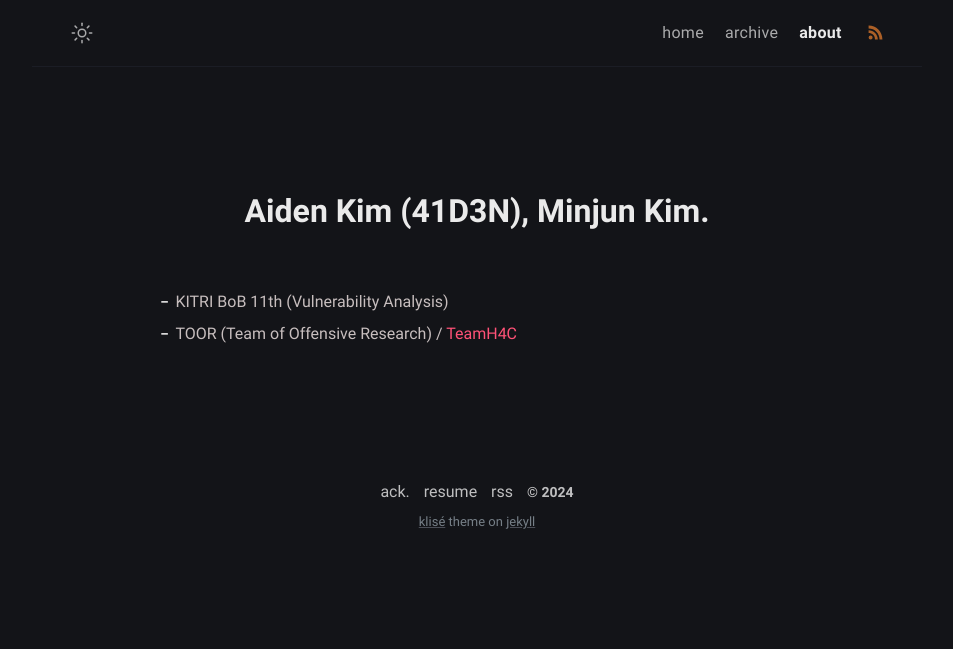
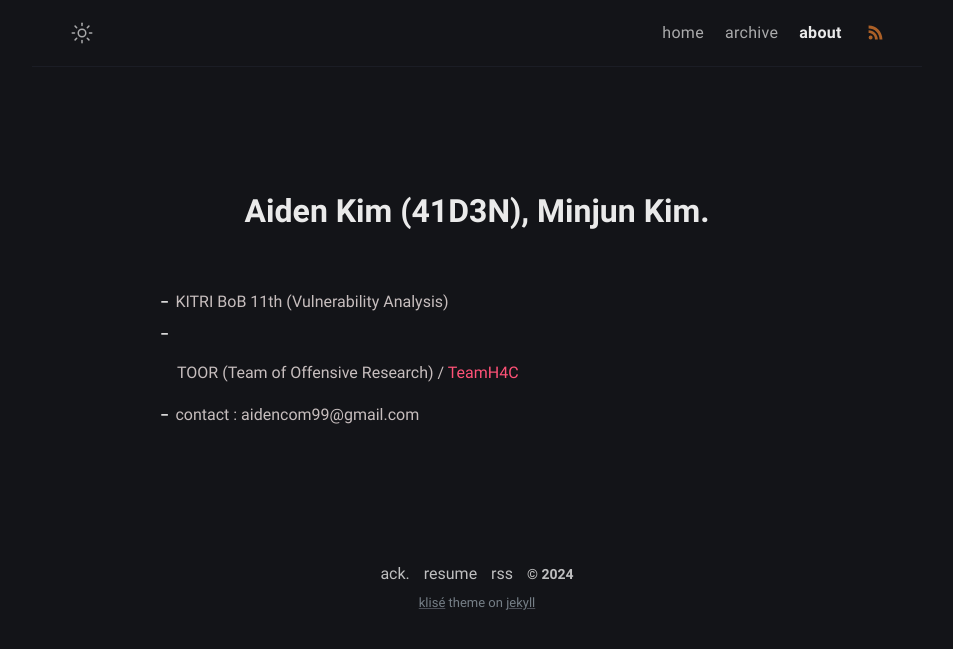
Before and after one commit to AidenKim-com/AidenKim-com.github.io, a Jekyll site: the page built from about.md, in a window 1280 px wide. Shown: the top 649 px of the page, without its empty margins (163-1116 px from the left). Built offline with Jekyll 4.4.1, drawn with Linux system fonts in a browser that asks for light colours.

Commit message:
add email

```diff
--- a/about.md
+++ b/about.md
@@ -8,3 +8,5 @@ comments: false
 
 - KITRI BoB 11th (Vulnerability Analysis)<br>
 - TOOR (Team of Offensive Research) / <a href="https://teamh4c.com/">TeamH4C</a>
+
+- contact : aidencom99@gmail.com
```
